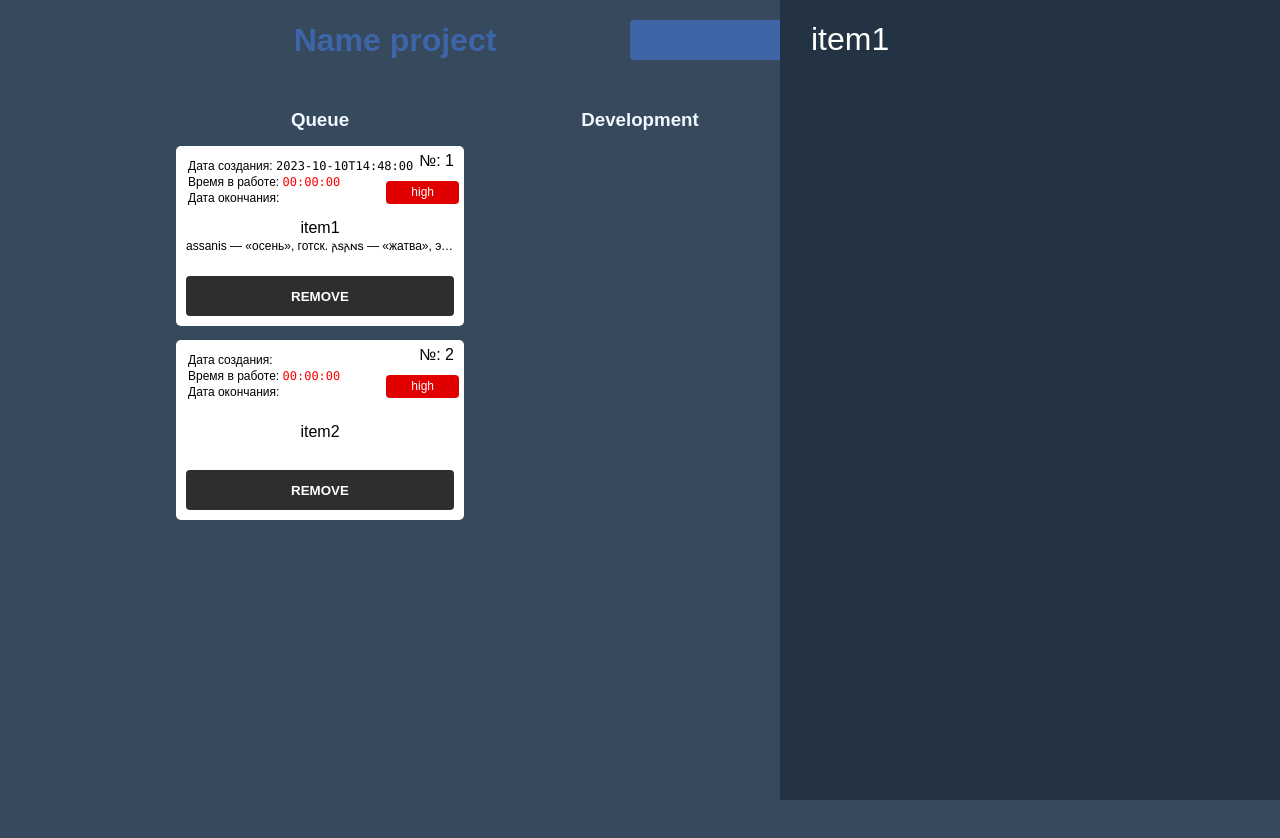
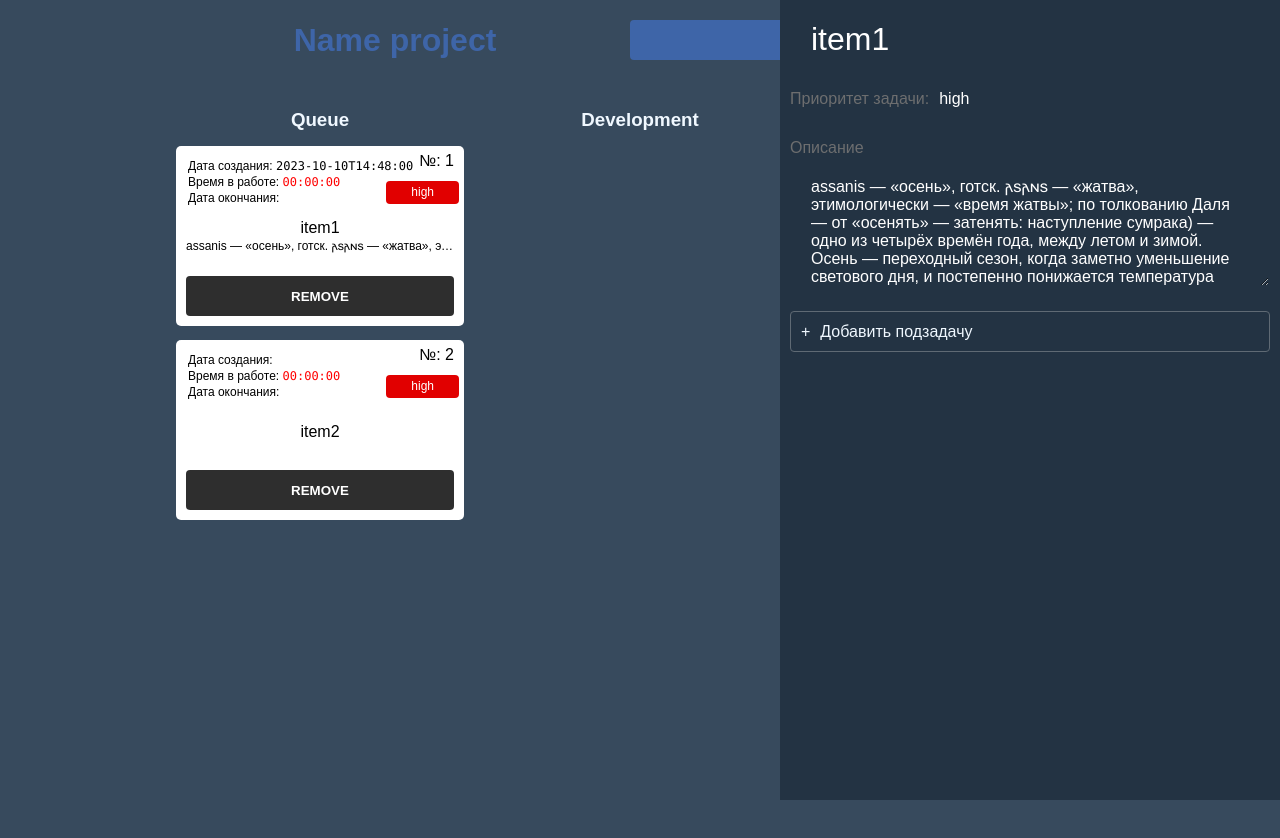
Before and after one commit to NurislamAituarov/uptrader-todo, a React (Create React App) app: page / in a window 1280 px wide. Both pictures are taken after a click on the item 320 px from the left and 236 px from the top of the page. Shown: the top 838 px of the page. Built offline with nearby package versions, Linux system fonts and the light colour scheme.

Commit message:
add reactive form subtask

```diff
--- a/src/components/table/change-task/ChangeTask.module.scss
+++ b/src/components/table/change-task/ChangeTask.module.scss
@@ -7,7 +7,26 @@
   background-color: #233343;
   z-index: 100;
   padding: 10px;
-  .title {
+  animation: change-sidebar 0.5s ease-in-out;
+}
+
+form {
+  display: flex;
+  flex-direction: column;
+  justify-content: space-between;
+  gap: 20px;
+
+  .wrapper-input {
+    position: relative;
+    label {
+      display: block;
+      margin-bottom: 10px;
+      color: #6d6e6f;
+    }
+  }
+
+  .title,
+  .description-text {
     width: 100%;
     padding: 10px 20px;
     border-radius: 4px;
@@ -24,4 +43,64 @@
       border: 1px solid;
     }
   }
+
+  .description-text {
+    min-height: 120px;
+    font-size: 16px;
+  }
+  .priority-active {
+    color: white;
+    cursor: pointer;
+    margin-left: 10px;
+  }
+  .dropdown-priority {
+    position: absolute;
+    width: 70%;
+    right: 0;
+    top: 100%;
+    background-color: white;
+    color: black;
+    padding: 10px 0;
+    z-index: 10;
+    border-radius: 4px;
+    .priority-list {
+      padding: 5px 10px;
+      cursor: pointer;
+      border-bottom: 1px solid white;
+      transition: all 0.5s;
+      &:hover {
+        border-bottom: 1px solid rgb(176, 176, 176);
+      }
+    }
+  }
+
+  .wrapper-subtask {
+  }
+  .subtask-add {
+    display: flex;
+    align-items: center;
+    gap: 10px;
+    cursor: pointer;
+    border: 1px solid #5f6a74;
+    padding: 10px;
+    border-radius: 4px;
+    transition: all 0.4s;
+    &:hover {
+      border: 1px solid #464f58;
+      background-color: #273442;
+    }
+  }
+  .subtask-item {
+    background-color: grey;
+    padding: 10px;
+  }
 }
+
+@keyframes change-sidebar {
+  from {
+    transform: translateX(100%);
+  }
+  to {
+    transform: translateX(0%);
+  }
+}
--- a/src/components/table/change-task/ChangeTask.tsx
+++ b/src/components/table/change-task/ChangeTask.tsx
@@ -1,23 +1,55 @@
-import { ChangeEvent, useEffect, useState } from 'react';
+import { ChangeEvent, MouseEvent, useEffect, useRef, useState } from 'react';
 import style from './ChangeTask.module.scss';
 import { useAppSelector } from '../../../hooks/redux';
 
 interface IProps {}
 
+interface ISubtask {
+  title: string;
+  id: string;
+}
+interface IForm {
+  id: number;
+  title: string;
+  description: string;
+  priority: string;
+  file: null;
+  subtasks: ISubtask[];
+}
+
 export function ChangeTask() {
   const item = useAppSelector((state) => state.state.taskItem);
-
-  const [form, setForm] = useState({
+  const [dropdownPriority, setDropdownPriority] = useState(false);
+  const [form, setForm] = useState<IForm>({
+    id: 0,
     title: '',
     description: '',
     priority: '',
     file: null,
+    subtasks: [],
   });
+
+  const refWrapper = useRef<HTMLDivElement | null>(null);
+
+  useEffect(() => {
+    document.body.addEventListener('click', (e: any) => {
+      const target = e.target as HTMLElement;
+      if (refWrapper.current && refWrapper.current.contains(target)) {
+        setDropdownPriority(false);
+      }
+    });
+  }, []);
 
   useEffect(() => {
     item &&
       setForm((state) => {
-        return { ...state, title: item.title, description: item.description };
+        return {
+          ...state,
+          id: item.id,
+          title: item.title,
+          description: item.description,
+          priority: item.priority ? item.priority : '',
+        };
       });
   }, [item]);
 
@@ -28,8 +60,48 @@ export function ChangeTask() {
     });
   }
 
+  function handleInputSubtaskChange(e: ChangeEvent<HTMLInputElement>) {
+    const { name, value, id } = e.target;
+    const newSubtask = form.subtasks.map((el) => {
+      if (el.id === id) {
+        return { ...el, title: value };
+      }
+      return el;
+    });
+    setForm((data: any) => {
+      return { ...data, subtasks: newSubtask };
+    });
+  }
+
+  function selectPriorityList(value: string) {
+    setForm((state) => {
+      return {
+        ...state,
+        priority: value,
+      };
+    });
+
+    setDropdownPriority(false);
+  }
+
+  function onActivatePriority(e: MouseEvent<HTMLSpanElement>) {
+    e.stopPropagation();
+    setDropdownPriority((value) => !value);
+  }
+
+  function addNewSubTask() {
+    setForm((data) => {
+      data.subtasks.push({
+        title: '',
+        id: new Date().getTime() + '',
+      });
+      return { ...data };
+    });
+  }
+
   return (
-    <div className={style.wrapper}>
+    <div ref={refWrapper} className={style.wrapper}>
+      <form>
         <input
           className={style.title}
           name="title"
@@ -37,6 +109,59 @@ export function ChangeTask() {
           value={form.title}
           onChange={handleInputChange}
         />
+        <div className={style['wrapper-input']}>
+          <label>
+            Приоритет задачи:
+            <span onClick={(e) => onActivatePriority(e)} className={style['priority-active']}>
+              {form.priority ? form.priority : '-'}
+            </span>
+          </label>
+          {dropdownPriority && (
+            <div className={style['dropdown-priority']}>
+              {['high', 'medium', 'low'].map((value, i) => {
+                return (
+                  <div
+                    key={i}
+                    onClick={() => selectPriorityList(value)}
+                    className={style['priority-list']}>
+                    {value}
+                  </div>
+                );
+              })}
+            </div>
+          )}
+        </div>
+
+        <div className={style['wrapper-input']}>
+          <label htmlFor="description">Описание</label>
+          <textarea
+            className={style['description-text']}
+            name="description"
+            id="description"
+            value={form.description}
+            onChange={handleInputChange}
+          />
+        </div>
+
+        <div className={style['wrapper-subtask']}>
+          <div onClick={addNewSubTask} className={style['subtask-add']}>
+            +<p>Добавить подзадачу</p>
+          </div>
+
+          {form.subtasks.map((task) => {
+            return (
+              <div key={task.id} className={style['subtask-item']}>
+                <input
+                  type="text"
+                  name="title"
+                  id={task.id}
+                  onChange={(e) => handleInputSubtaskChange(e)}
+                />
+              </div>
+            );
+          })}
+        </div>
+      </form>
     </div>
   );
 }
```
Lines whose indentation alone changed are shown as unchanged.
